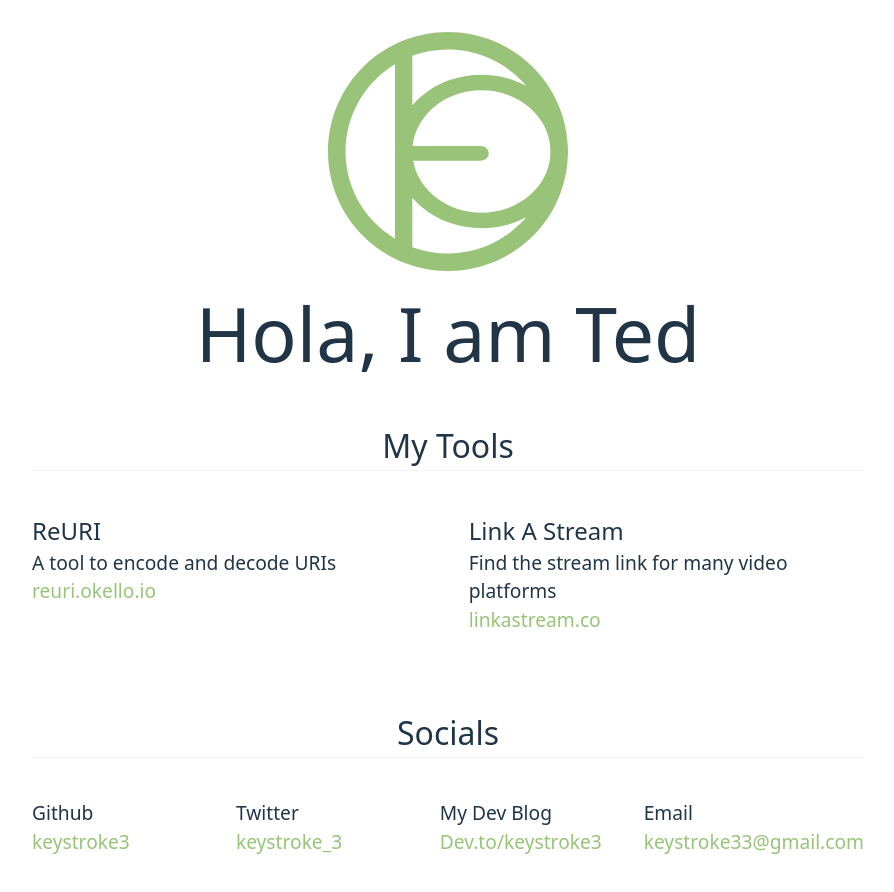
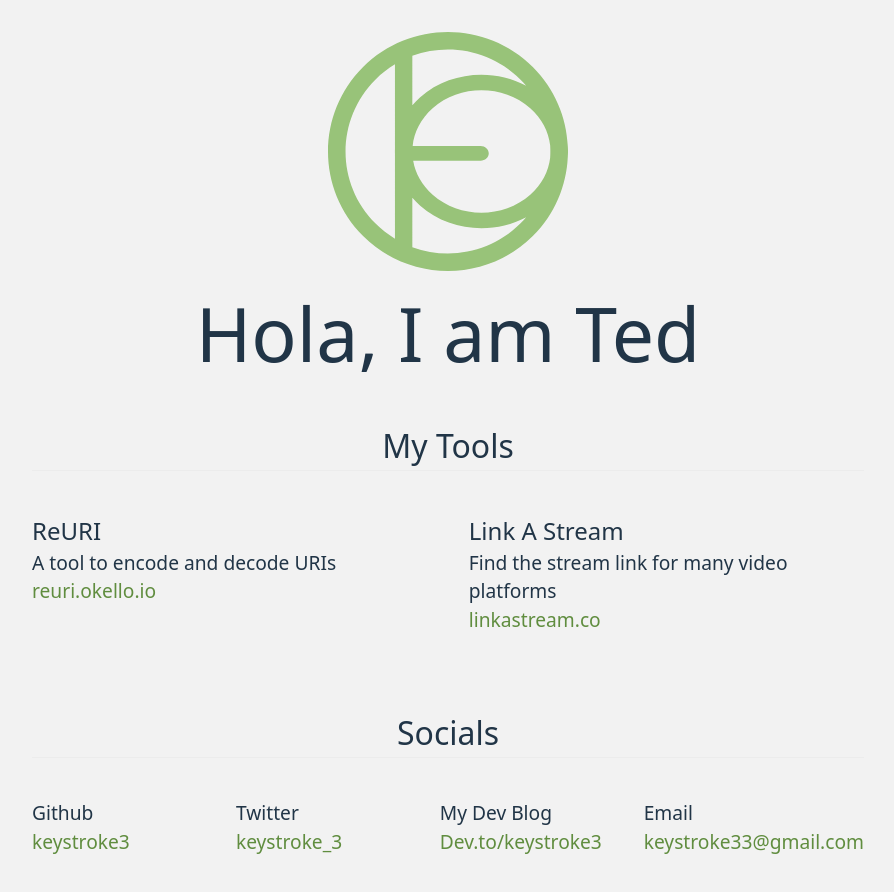
Before and after one commit to keystroke3/okello.io, a Vue app: page / in a window 1280 px wide. Shown: the top 892 px of the page, without its empty margins (192-1086 px from the left). Built offline with nearby package versions, Linux system fonts and the light colour scheme.

Commit message:
Adjust colors for added contrast

```diff
--- a/src/style.css
+++ b/src/style.css
@@ -3,7 +3,7 @@
 	line-height: 1.5;
 	font-weight: 400;
 
-	color-scheme: light dark;
+	color-scheme: dark light;
 	--color-fg: rgba(255, 255, 255, 0.87);
 	--color-green: hsl(95, 38%, 62%);
 	color: var(--color-fg);
@@ -39,6 +39,7 @@ a {
 }
 a:hover {
 	color: #535bf2;
+	text-decoration: underline;
 }
 
 body {
@@ -79,8 +80,9 @@ button:focus-visible {
 
 @media (prefers-color-scheme: light) {
 	:root {
+		--color-green: hsl(95, 38%, 40%);
 		color: #213547;
-		background-color: #ffffff;
+		background-color: hsl(0, 0%, 95%);
 	}
 	a:hover {
 		color: #747bff;
```
